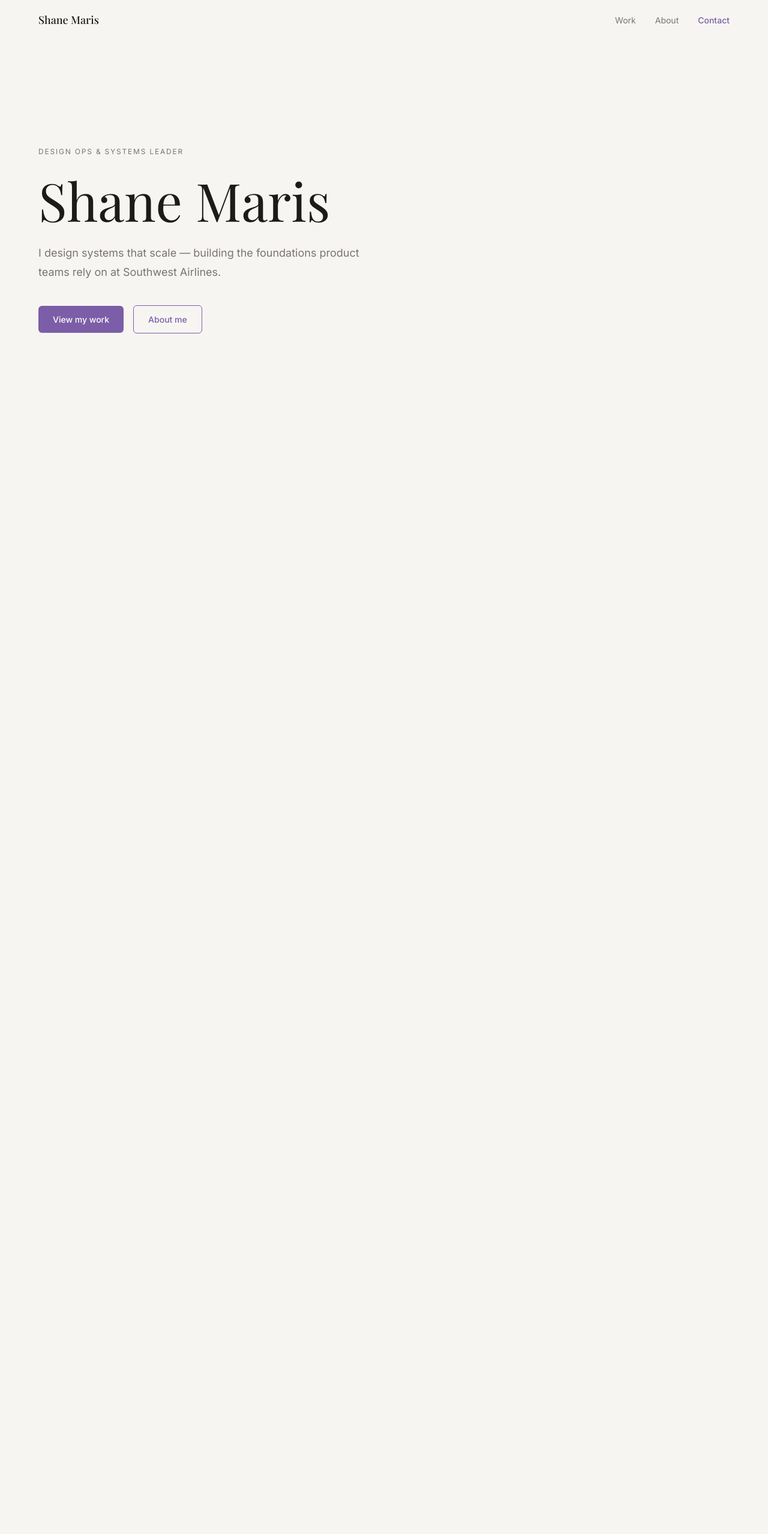
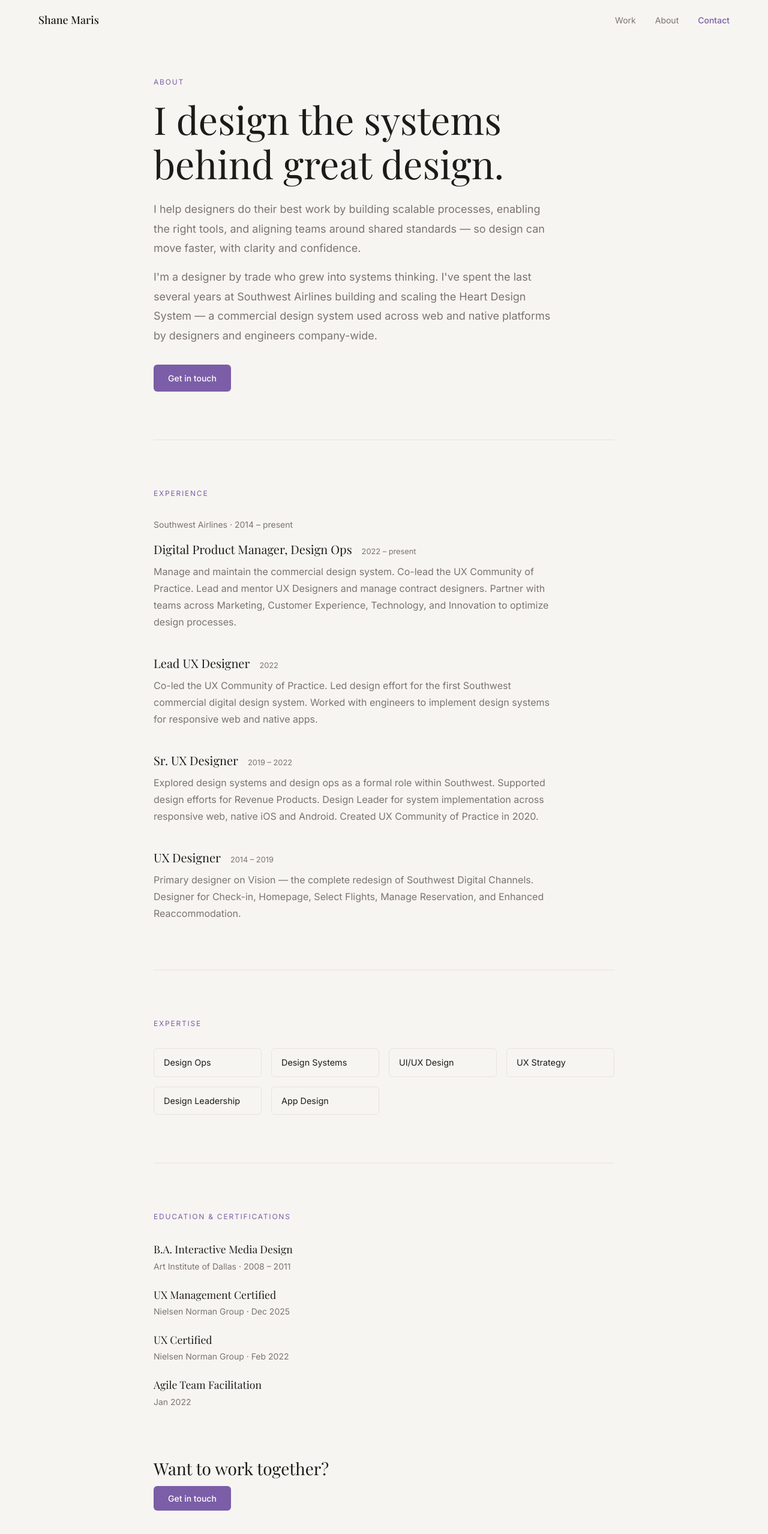
Before and after one commit to shaneux-001/shanemaris-portfolio, a Next.js app: page / in a window 1280 px wide. Shown: the top 2558 px of the page at 60% size. Before the commit the page ends 800 px from the top, so only its background shows below. Built offline with nearby package versions, Linux system fonts and the light colour scheme; a web font is replaced by a local one.

Commit message:
add about page with resume content

```diff
--- a/app/page.tsx
+++ b/app/page.tsx
@@ -1,25 +1,129 @@
-export default function Home() {
+export default function About() {
   return (
-    <main style={{ minHeight: "100vh", display: "flex", flexDirection: "column", justifyContent: "center", padding: "0 4rem" }}>
-      <div style={{ maxWidth: "48rem" }}>
-        <p style={{ fontSize: "0.75rem", letterSpacing: "0.15em", textTransform: "uppercase", color: "var(--color-muted)", marginBottom: "1.5rem", fontFamily: "var(--font-inter)" }}>
-        Design Ops & Systems Leader
+    <main style={{ paddingTop: "8rem", paddingBottom: "6rem", paddingLeft: "4rem", paddingRight: "4rem", maxWidth: "56rem", margin: "0 auto" }}>
+
+      {/* Bio */}
+      <section style={{ marginBottom: "5rem" }}>
+        <p style={{ fontFamily: "var(--font-inter)", fontSize: "0.75rem", letterSpacing: "0.15em", textTransform: "uppercase", color: "var(--color-accent)", marginBottom: "1rem" }}>About</p>
+        <h1 style={{ fontFamily: "var(--font-playfair)", fontSize: "clamp(2.5rem, 6vw, 4rem)", color: "var(--color-ink)", lineHeight: 1.15, marginBottom: "1.5rem" }}>
+          I design the systems<br />behind great design.
+        </h1>
+        <p style={{ fontFamily: "var(--font-inter)", fontSize: "1.125rem", color: "var(--color-muted)", lineHeight: 1.8, maxWidth: "42rem", marginBottom: "1rem" }}>
+          I help designers do their best work by building scalable processes, enabling the right tools, and aligning teams around shared standards — so design can move faster, with clarity and confidence.
         </p>
-        <h1 style={{ fontFamily: "var(--font-playfair)", fontSize: "clamp(3rem, 8vw, 5.5rem)", color: "var(--color-ink)", lineHeight: 1.1, marginBottom: "1.5rem" }}>
-          Shane Maris
-        </h1>
-        <p style={{ fontFamily: "var(--font-inter)", fontSize: "1.125rem", color: "var(--color-muted)", maxWidth: "36rem", lineHeight: 1.75, marginBottom: "2.5rem" }}>
-          I design systems that scale — building the foundations product teams rely on at Southwest Airlines.
+        <p style={{ fontFamily: "var(--font-inter)", fontSize: "1.125rem", color: "var(--color-muted)", lineHeight: 1.8, maxWidth: "42rem", marginBottom: "2rem" }}>
+          I'm a designer by trade who grew into systems thinking. I've spent the last several years at Southwest Airlines building and scaling the Heart Design System — a commercial design system used across web and native platforms by designers and engineers company-wide.
         </p>
-        <div style={{ display: "flex", gap: "1rem", alignItems: "center" }}>
-          <a href="/work" style={{ backgroundColor: "var(--color-accent)", color: "#fff", fontFamily: "var(--font-inter)", fontSize: "0.875rem", fontWeight: 500, padding: "0.75rem 1.5rem", borderRadius: "6px", textDecoration: "none" }}>
-            View my work
-          </a>
-          <a href="/about" style={{ color: "var(--color-accent)", fontFamily: "var(--font-inter)", fontSize: "0.875rem", fontWeight: 500, padding: "0.75rem 1.5rem", borderRadius: "6px", textDecoration: "none", border: "1.5px solid var(--color-accent)" }}>
-            About me
-          </a>
+        <a href="/contact" style={{ backgroundColor: "var(--color-accent)", color: "#fff", fontFamily: "var(--font-inter)", fontSize: "0.875rem", fontWeight: 500, padding: "0.75rem 1.5rem", borderRadius: "6px", textDecoration: "none", display: "inline-block" }}>
+          Get in touch
+        </a>
+      </section>
+
+      {/* Divider */}
+      <hr style={{ border: "none", borderTop: "1px solid #E8E4DE", marginBottom: "5rem" }} />
+
+      {/* Experience */}
+      <section style={{ marginBottom: "5rem" }}>
+        <p style={{ fontFamily: "var(--font-inter)", fontSize: "0.75rem", letterSpacing: "0.15em", textTransform: "uppercase", color: "var(--color-accent)", marginBottom: "2rem" }}>Experience</p>
+
+        <div style={{ marginBottom: "1rem" }}>
+          <p style={{ fontFamily: "var(--font-inter)", fontSize: "0.875rem", color: "var(--color-muted)", marginBottom: "0.25rem" }}>Southwest Airlines · 2014 – present</p>
         </div>
-      </div>
+
+        <div style={{ display: "flex", flexDirection: "column", gap: "2.5rem" }}>
+
+          <div>
+            <div style={{ display: "flex", gap: "1rem", alignItems: "baseline", marginBottom: "0.5rem", flexWrap: "wrap" }}>
+              <h3 style={{ fontFamily: "var(--font-playfair)", fontSize: "1.25rem", color: "var(--color-ink)", margin: 0 }}>Digital Product Manager, Design Ops</h3>
+              <span style={{ fontFamily: "var(--font-inter)", fontSize: "0.8rem", color: "var(--color-muted)" }}>2022 – present</span>
+            </div>
+            <p style={{ fontFamily: "var(--font-inter)", fontSize: "1rem", color: "var(--color-muted)", lineHeight: 1.75, margin: 0, maxWidth: "42rem" }}>
+              Manage and maintain the commercial design system. Co-lead the UX Community of Practice. Lead and mentor UX Designers and manage contract designers. Partner with teams across Marketing, Customer Experience, Technology, and Innovation to optimize design processes.
+            </p>
+          </div>
+
+          <div>
+            <div style={{ display: "flex", gap: "1rem", alignItems: "baseline", marginBottom: "0.5rem", flexWrap: "wrap" }}>
+              <h3 style={{ fontFamily: "var(--font-playfair)", fontSize: "1.25rem", color: "var(--color-ink)", margin: 0 }}>Lead UX Designer</h3>
+              <span style={{ fontFamily: "var(--font-inter)", fontSize: "0.8rem", color: "var(--color-muted)" }}>2022</span>
+            </div>
+            <p style={{ fontFamily: "var(--font-inter)", fontSize: "1rem", color: "var(--color-muted)", lineHeight: 1.75, margin: 0, maxWidth: "42rem" }}>
+              Co-led the UX Community of Practice. Led design effort for the first Southwest commercial digital design system. Worked with engineers to implement design systems for responsive web and native apps.
+            </p>
+          </div>
+
+          <div>
+            <div style={{ display: "flex", gap: "1rem", alignItems: "baseline", marginBottom: "0.5rem", flexWrap: "wrap" }}>
+              <h3 style={{ fontFamily: "var(--font-playfair)", fontSize: "1.25rem", color: "var(--color-ink)", margin: 0 }}>Sr. UX Designer</h3>
+              <span style={{ fontFamily: "var(--font-inter)", fontSize: "0.8rem", color: "var(--color-muted)" }}>2019 – 2022</span>
+            </div>
+            <p style={{ fontFamily: "var(--font-inter)", fontSize: "1rem", color: "var(--color-muted)", lineHeight: 1.75, margin: 0, maxWidth: "42rem" }}>
+              Explored design systems and design ops as a formal role within Southwest. Supported design efforts for Revenue Products. Design Leader for system implementation across responsive web, native iOS and Android. Created UX Community of Practice in 2020.
+            </p>
+          </div>
+
+          <div>
+            <div style={{ display: "flex", gap: "1rem", alignItems: "baseline", marginBottom: "0.5rem", flexWrap: "wrap" }}>
+              <h3 style={{ fontFamily: "var(--font-playfair)", fontSize: "1.25rem", color: "var(--color-ink)", margin: 0 }}>UX Designer</h3>
+              <span style={{ fontFamily: "var(--font-inter)", fontSize: "0.8rem", color: "var(--color-muted)" }}>2014 – 2019</span>
+            </div>
+            <p style={{ fontFamily: "var(--font-inter)", fontSize: "1rem", color: "var(--color-muted)", lineHeight: 1.75, margin: 0, maxWidth: "42rem" }}>
+              Primary designer on Vision — the complete redesign of Southwest Digital Channels. Designer for Check-in, Homepage, Select Flights, Manage Reservation, and Enhanced Reaccommodation.
+            </p>
+          </div>
+
+        </div>
+      </section>
+
+      {/* Divider */}
+      <hr style={{ border: "none", borderTop: "1px solid #E8E4DE", marginBottom: "5rem" }} />
+
+      {/* Expertise & Skills */}
+      <section style={{ marginBottom: "5rem" }}>
+        <p style={{ fontFamily: "var(--font-inter)", fontSize: "0.75rem", letterSpacing: "0.15em", textTransform: "uppercase", color: "var(--color-accent)", marginBottom: "2rem" }}>Expertise</p>
+        <div style={{ display: "grid", gridTemplateColumns: "repeat(auto-fit, minmax(160px, 1fr))", gap: "1rem" }}>
+          {["Design Ops", "Design Systems", "UI/UX Design", "UX Strategy", "Design Leadership", "App Design"].map((skill) => (
+            <div key={skill} style={{ fontFamily: "var(--font-inter)", fontSize: "0.9rem", color: "var(--color-ink)", padding: "0.75rem 1rem", border: "1px solid #E8E4DE", borderRadius: "6px" }}>
+              {skill}
+            </div>
+          ))}
+        </div>
+      </section>
+
+      {/* Divider */}
+      <hr style={{ border: "none", borderTop: "1px solid #E8E4DE", marginBottom: "5rem" }} />
+
+      {/* Education & Certifications */}
+      <section style={{ marginBottom: "5rem" }}>
+        <p style={{ fontFamily: "var(--font-inter)", fontSize: "0.75rem", letterSpacing: "0.15em", textTransform: "uppercase", color: "var(--color-accent)", marginBottom: "2rem" }}>Education & Certifications</p>
+        <div style={{ display: "flex", flexDirection: "column", gap: "1.5rem" }}>
+          <div>
+            <p style={{ fontFamily: "var(--font-playfair)", fontSize: "1.1rem", color: "var(--color-ink)", margin: "0 0 0.25rem" }}>B.A. Interactive Media Design</p>
+            <p style={{ fontFamily: "var(--font-inter)", fontSize: "0.875rem", color: "var(--color-muted)", margin: 0 }}>Art Institute of Dallas · 2008 – 2011</p>
+          </div>
+          <div>
+            <p style={{ fontFamily: "var(--font-playfair)", fontSize: "1.1rem", color: "var(--color-ink)", margin: "0 0 0.25rem" }}>UX Management Certified</p>
+            <p style={{ fontFamily: "var(--font-inter)", fontSize: "0.875rem", color: "var(--color-muted)", margin: 0 }}>Nielsen Norman Group · Dec 2025</p>
+          </div>
+          <div>
+            <p style={{ fontFamily: "var(--font-playfair)", fontSize: "1.1rem", color: "var(--color-ink)", margin: "0 0 0.25rem" }}>UX Certified</p>
+            <p style={{ fontFamily: "var(--font-inter)", fontSize: "0.875rem", color: "var(--color-muted)", margin: 0 }}>Nielsen Norman Group · Feb 2022</p>
+          </div>
+          <div>
+            <p style={{ fontFamily: "var(--font-playfair)", fontSize: "1.1rem", color: "var(--color-ink)", margin: "0 0 0.25rem" }}>Agile Team Facilitation</p>
+            <p style={{ fontFamily: "var(--font-inter)", fontSize: "0.875rem", color: "var(--color-muted)", margin: 0 }}>Jan 2022</p>
+          </div>
+        </div>
+      </section>
+
+      {/* Contact CTA */}
+      <section>
+        <p style={{ fontFamily: "var(--font-playfair)", fontSize: "1.75rem", color: "var(--color-ink)", marginBottom: "1rem" }}>Want to work together?</p>
+        <a href="/contact" style={{ backgroundColor: "var(--color-accent)", color: "#fff", fontFamily: "var(--font-inter)", fontSize: "0.875rem", fontWeight: 500, padding: "0.75rem 1.5rem", borderRadius: "6px", textDecoration: "none" }}>
+          Get in touch
+        </a>
+      </section>
+
     </main>
   );
 }
```
Also changed, not shown: app/about/page.tsx (added).
